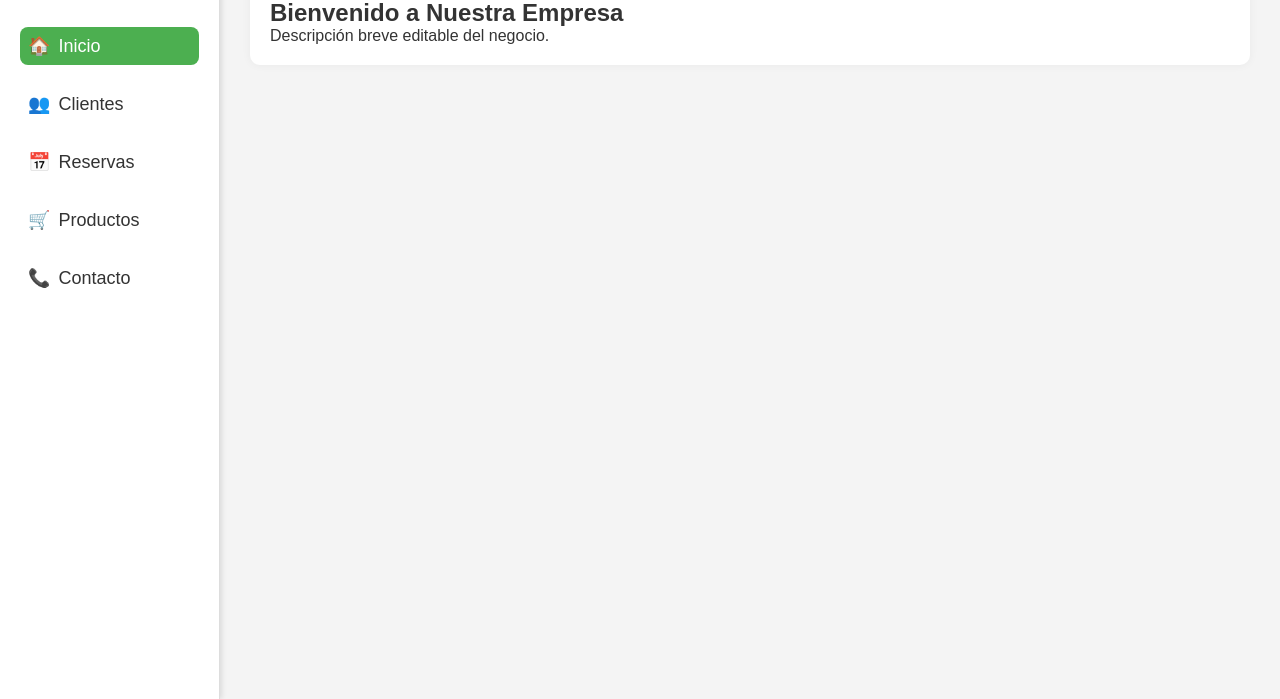
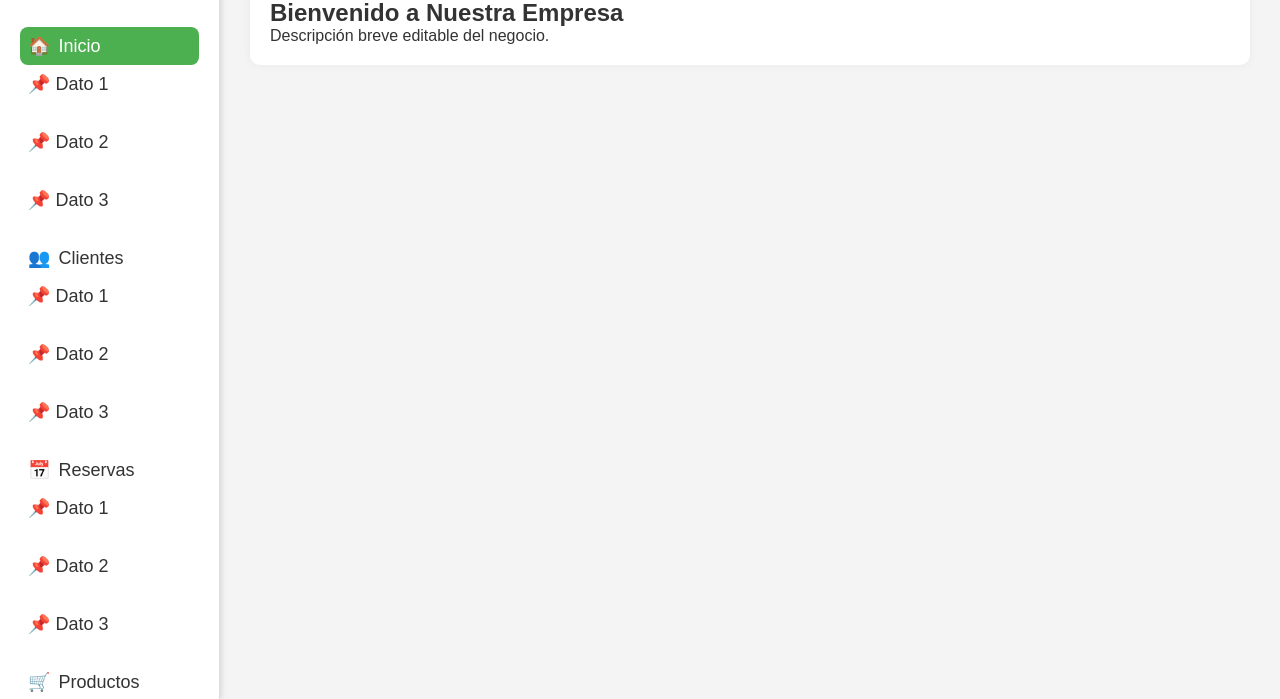
Before and after one commit to RodriBru/Prompt-Gestion-Empresa-menu, a plain HTML site: page index.html in a window 1280 px wide. Shown: the part 101-800 px from the top of the page. Drawn offline with Linux system fonts and the light colour scheme.

Commit message:
Update index.html

```diff
--- a/index.html
+++ b/index.html
@@ -13,19 +13,61 @@
         <button id="botonMenu" class="boton-menu">☰</button>
     </header>
 
+
+
+
+
    <!-- Sidebar -->
 <div class="sidebar" id="sidebar">
   <h2 class="logo" id="logoEmpresa">Empresa</h2>
   <nav class="navbar">
     <ul>
-                <li><a href="#inicio" onclick="mostrarSeccion('#inicio')">🏠 <span class="texto-menu">Inicio</span></a></li>
-                <li><a href="#clientes" onclick="mostrarSeccion('#clientes')">👥 <span class="texto-menu">Clientes</span></a></li>
-                <li><a href="#reservas" onclick="mostrarSeccion('#reservas')">📅 <span class="texto-menu">Reservas</span></a></li>
-                <li><a href="#productos" onclick="mostrarSeccion('#productos')">🛒 <span class="texto-menu">Productos</span></a></li>
-                <li><a href="#contacto" onclick="mostrarSeccion('#contacto')">📞 <span class="texto-menu">Contacto</span></a></li>
+      <li>
+        <a href="#inicio" onclick="toggleSubmenu(event, this); mostrarSeccion('#inicio')">🏠 <span class="texto-menu">Inicio</span></a>
+        <ul class="submenu">
+          <li><a href="#inicio-dato1" onclick="mostrarSeccion('#inicio-dato1')">📌 Dato 1</a></li>
+          <li><a href="#inicio-dato2" onclick="mostrarSeccion('#inicio-dato2')">📌 Dato 2</a></li>
+          <li><a href="#inicio-dato3" onclick="mostrarSeccion('#inicio-dato3')">📌 Dato 3</a></li>
+        </ul>
+      </li>
+      <li>
+        <a href="#clientes" onclick="toggleSubmenu(event, this); mostrarSeccion('#clientes')">👥 <span class="texto-menu">Clientes</span></a>
+        <ul class="submenu">
+          <li><a href="#clientes-dato1" onclick="mostrarSeccion('#clientes-dato1')">📌 Dato 1</a></li>
+          <li><a href="#clientes-dato2" onclick="mostrarSeccion('#clientes-dato2')">📌 Dato 2</a></li>
+          <li><a href="#clientes-dato3" onclick="mostrarSeccion('#clientes-dato3')">📌 Dato 3</a></li>
+        </ul>
+      </li>
+      <li>
+        <a href="#reservas" onclick="toggleSubmenu(event, this); mostrarSeccion('#reservas')">📅 <span class="texto-menu">Reservas</span></a>
+        <ul class="submenu">
+          <li><a href="#reservas-dato1" onclick="mostrarSeccion('#reservas-dato1')">📌 Dato 1</a></li>
+          <li><a href="#reservas-dato2" onclick="mostrarSeccion('#reservas-dato2')">📌 Dato 2</a></li>
+          <li><a href="#reservas-dato3" onclick="mostrarSeccion('#reservas-dato3')">📌 Dato 3</a></li>
+        </ul>
+      </li>
+      <li>
+        <a href="#productos" onclick="toggleSubmenu(event, this); mostrarSeccion('#productos')">🛒 <span class="texto-menu">Productos</span></a>
+        <ul class="submenu">
+          <li><a href="#productos-dato1" onclick="mostrarSeccion('#productos-dato1')">📌 Dato 1</a></li>
+          <li><a href="#productos-dato2" onclick="mostrarSeccion('#productos-dato2')">📌 Dato 2</a></li>
+          <li><a href="#productos-dato3" onclick="mostrarSeccion('#productos-dato3')">📌 Dato 3</a></li>
+        </ul>
+      </li>
+      <li>
+        <a href="#contacto" onclick="toggleSubmenu(event, this); mostrarSeccion('#contacto')">📞 <span class="texto-menu">Contacto</span></a>
+        <ul class="submenu">
+          <li><a href="#contacto-dato1" onclick="mostrarSeccion('#contacto-dato1')">📌 Dato 1</a></li>
+          <li><a href="#contacto-dato2" onclick="mostrarSeccion('#contacto-dato2')">📌 Dato 2</a></li>
+          <li><a href="#contacto-dato3" onclick="mostrarSeccion('#contacto-dato3')">📌 Dato 3</a></li>
+        </ul>
+      </li>
     </ul>
   </nav>
 </div>
+
+
+
 
     <!-- Contenido principal -->
     <div class="contenido">
@@ -34,6 +76,24 @@
                 <h1>Bienvenido a Nuestra Empresa</h1>
                 <p>Descripción breve editable del negocio.</p>
             </section>
+
+
+            <section id="inicio-dato1" class="seccion">
+                <h2>Inicio - Dato 1</h2>
+                <p>Contenido genérico para esta subsección.</p>
+              </section>
+
+              <section id="inicio-dato2" class="seccion">
+                <h2>Inicio - Dato 2</h2> <!-- esto estaba mal, repetía "Dato 1" -->
+                <p>Contenido genérico para esta subsección.</p>
+              </section>
+
+              <section id="inicio-dato3" class="seccion">
+                <h2>Inicio - Dato 3</h2>
+                <p>Contenido genérico para esta subsección.</p>
+              </section>
+
+
 
             <section id="clientes" class="seccion">
                 <h2>Clientes</h2>
```
Lines whose indentation alone changed are shown as unchanged.
